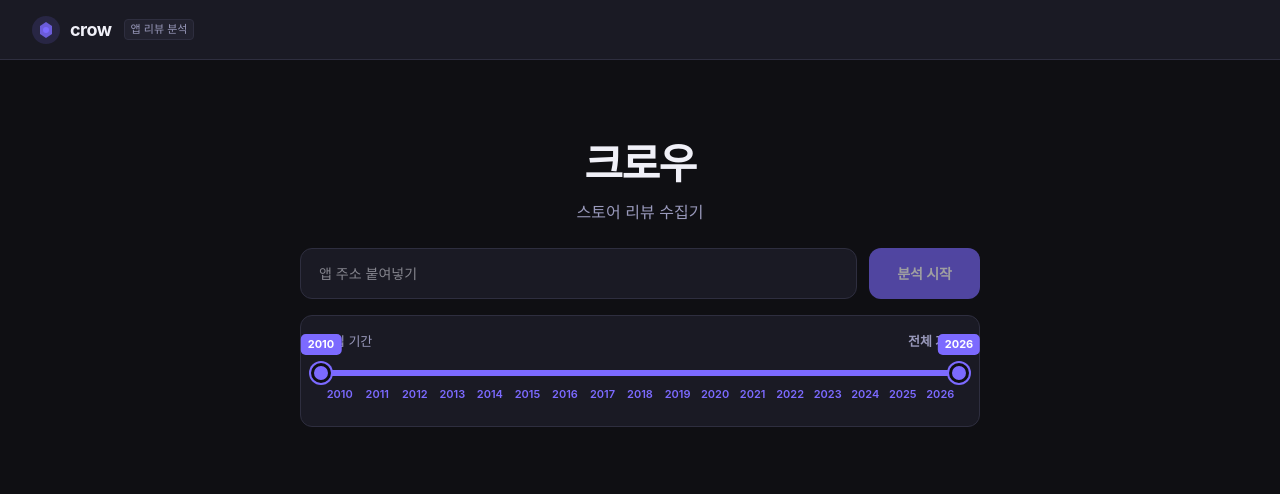
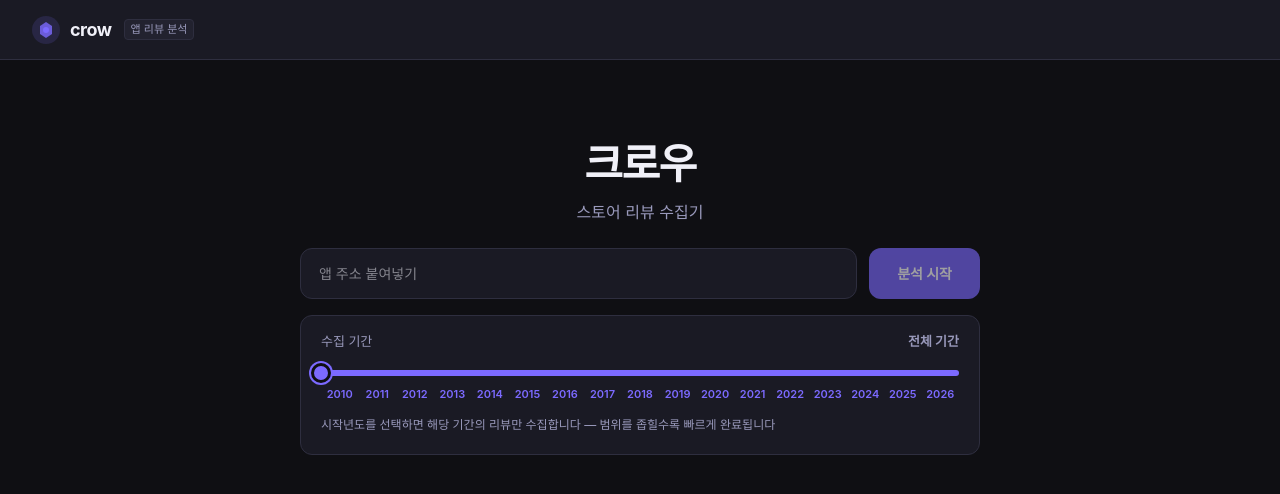
Before and after one commit to yohanux/crow, a Next.js app: page / in a window 1280 px wide. Shown: the top 494 px of the page. Built offline with nearby package versions, Linux system fonts and the light colour scheme.

Commit message:
feat: 종료년도 핸들 제거(오늘 고정), 툴팁 제거, 안내 텍스트 상시 노출
Co-Authored-By: Claude Sonnet 4.6 <noreply@anthropic.com>

```diff
--- a/app/page.tsx
+++ b/app/page.tsx
@@ -366,11 +366,11 @@ export default function Home() {
                   onChange={setYearRange}
                   disabled={status === "loading"}
                 />
-                {!isAllYears && (
-                  <div style={{ marginTop: 10, display: "flex", justifyContent: "space-between", alignItems: "center" }}>
-                    <span style={{ fontSize: 12, color: "var(--text-secondary)" }}>
-                      선택한 기간의 리뷰만 수집합니다 — 범위를 좁힐수록 빠르게 완료됩니다
-                    </span>
+                <div style={{ marginTop: 10, display: "flex", justifyContent: "space-between", alignItems: "center" }}>
+                  <span style={{ fontSize: 12, color: "var(--text-secondary)" }}>
+                    시작년도를 선택하면 해당 기간의 리뷰만 수집합니다 — 범위를 좁힐수록 빠르게 완료됩니다
+                  </span>
+                  {!isAllYears && (
                     <button
                       type="button"
                       onClick={() => setYearRange([MIN_YEAR, MAX_YEAR])}
@@ -387,8 +387,8 @@ export default function Home() {
                     >
                       초기화
                     </button>
-                  </div>
-                )}
+                  )}
+                </div>
               </div>
 
             </form>
--- a/components/YearRangeSlider.tsx
+++ b/components/YearRangeSlider.tsx
@@ -11,13 +11,12 @@ interface Props {
 }
 
 export default function YearRangeSlider({ min, max, value, onChange, disabled }: Props) {
-  const [startYear, endYear] = value;
+  const [startYear] = value;
   const trackRef = useRef<HTMLDivElement>(null);
 
   const toPercent = (v: number) => ((v - min) / (max - min)) * 100;
   const toYear = (percent: number) => Math.round(min + Math.max(0, Math.min(1, percent)) * (max - min));
 
-  // 트랙 클릭 → 시작년도 설정
   const handleTrackClick = useCallback(
     (e: React.MouseEvent) => {
       if (disabled) return;
@@ -26,17 +25,16 @@ export default function YearRangeSlider({ min, max, value, onChange, disabled }:
       const rect = track.getBoundingClientRect();
       const pct = (e.clientX - rect.left) / rect.width;
       const year = toYear(pct);
-      onChange([Math.min(year, endYear), endYear]);
+      onChange([Math.min(year, max), max]);
     },
-    [disabled, endYear, onChange, toYear]
+    [disabled, max, onChange, toYear]
   );
 
-  // 드래그 핸들러 (시작/종료 thumb 공용)
   const startDrag = useCallback(
-    (thumb: "start" | "end") => (e: React.MouseEvent | React.TouchEvent) => {
+    (e: React.MouseEvent | React.TouchEvent) => {
       if (disabled) return;
       e.preventDefault();
-      e.stopPropagation(); // 트랙 click 이벤트 차단
+      e.stopPropagation();
       const track = trackRef.current;
       if (!track) return;
 
@@ -44,11 +42,7 @@ export default function YearRangeSlider({ min, max, value, onChange, disabled }:
         const rect = track.getBoundingClientRect();
         const pct = (clientX - rect.left) / rect.width;
         const year = toYear(pct);
-        if (thumb === "start") {
-          onChange([Math.min(year, endYear), endYear]);
-        } else {
-          onChange([startYear, Math.max(year, startYear)]);
-        }
+        onChange([Math.min(year, max), max]);
       };
 
       const onMouseMove = (ev: MouseEvent) => move(ev.clientX);
@@ -67,12 +61,11 @@ export default function YearRangeSlider({ min, max, value, onChange, disabled }:
       const clientX = "touches" in e ? e.touches[0].clientX : e.clientX;
       move(clientX);
     },
-    [disabled, startYear, endYear, onChange, toYear]
+    [disabled, max, onChange, toYear]
   );
 
   const leftPct = toPercent(startYear);
-  const rightPct = toPercent(endYear);
-  const isAll = startYear === min && endYear === max;
+  const isAll = startYear === min;
 
   return (
     <div style={{ display: "flex", flexDirection: "column", gap: 10 }}>
@@ -89,7 +82,7 @@ export default function YearRangeSlider({ min, max, value, onChange, disabled }:
             transition: "all 0.2s",
           }}
         >
-          {isAll ? "전체 기간" : `${startYear} ~ ${endYear}`}
+          {isAll ? "전체 기간" : `${startYear} ~ ${max}`}
         </span>
       </div>
 
@@ -115,7 +108,7 @@ export default function YearRangeSlider({ min, max, value, onChange, disabled }:
             style={{
               position: "absolute",
               left: `${leftPct}%`,
-              width: `${rightPct - leftPct}%`,
+              width: `${100 - leftPct}%`,
               height: "100%",
               background: disabled ? "var(--border)" : "var(--accent)",
               borderRadius: 3,
@@ -124,23 +117,33 @@ export default function YearRangeSlider({ min, max, value, onChange, disabled }:
             }}
           />
 
-          {/* Start thumb */}
-          <Thumb
-            percent={leftPct}
-            onMouseDown={startDrag("start")}
-            disabled={disabled}
-            label={String(startYear)}
-            side="left"
+          {/* Start thumb only */}
+          <div
+            style={{
+              position: "absolute",
+              left: `${leftPct}%`,
+              top: "50%",
+              transform: "translate(-50%, -50%)",
+              zIndex: 2,
+            }}
+          >
+            <div
+              onMouseDown={startDrag}
+              onTouchStart={startDrag}
+              onClick={(e) => e.stopPropagation()}
+              style={{
+                width: 20,
+                height: 20,
+                borderRadius: "50%",
+                background: disabled ? "var(--border)" : "var(--accent)",
+                border: "3px solid var(--background)",
+                boxShadow: disabled ? "none" : "0 0 0 2px var(--accent)",
+                cursor: disabled ? "not-allowed" : "grab",
+                transition: "box-shadow 0.15s, background 0.15s",
+                userSelect: "none",
+              }}
             />
-
-          {/* End thumb */}
-          <Thumb
-            percent={rightPct}
-            onMouseDown={startDrag("end")}
-            disabled={disabled}
-            label={String(endYear)}
-            side="right"
-          />
+          </div>
         </div>
 
         {/* Year ticks */}
@@ -148,11 +151,11 @@ export default function YearRangeSlider({ min, max, value, onChange, disabled }:
           {Array.from({ length: max - min + 1 }, (_, i) => min + i).map((y) => (
             <span
               key={y}
-              onClick={(e) => { e.stopPropagation(); if (!disabled) onChange([Math.min(y, endYear), endYear]); }}
+              onClick={(e) => { e.stopPropagation(); if (!disabled) onChange([Math.min(y, max), max]); }}
               style={{
                 fontSize: 11,
-              color: y >= startYear && y <= endYear ? "var(--accent)" : "var(--border)",
-              fontWeight: y >= startYear && y <= endYear ? 600 : 400,
+                color: y >= startYear ? "var(--accent)" : "var(--border)",
+                fontWeight: y >= startYear ? 600 : 400,
                 transition: "color 0.15s",
                 flex: 1,
                 textAlign: "center",
@@ -168,68 +171,3 @@ export default function YearRangeSlider({ min, max, value, onChange, disabled }:
     </div>
   );
 }
-
-function Thumb({
-  percent,
-  onMouseDown,
-  disabled,
-  label,
-  side,
-}: {
-  percent: number;
-  onMouseDown: (e: React.MouseEvent | React.TouchEvent) => void;
-  disabled?: boolean;
-  label: string;
-  side: "left" | "right";
-}) {
-  return (
-    <div
-      style={{
-        position: "absolute",
-        left: `${percent}%`,
-        top: "50%",
-        transform: "translate(-50%, -50%)",
-        zIndex: 2,
-      }}
-    >
-      {/* Tooltip */}
-      <div
-        style={{
-          position: "absolute",
-          bottom: "calc(100% + 8px)",
-          left: "50%",
-          transform: "translateX(-50%)",
-          background: disabled ? "var(--border)" : "var(--accent)",
-          color: "#fff",
-          fontSize: 11,
-          fontWeight: 700,
-          padding: "2px 7px",
-          borderRadius: 5,
-          whiteSpace: "nowrap",
-          pointerEvents: "none",
-          opacity: side === "left" ? 1 : 1,
-        }}
-      >
-        {label}
-      </div>
-
-      {/* Handle */}
-      <div
-        onMouseDown={onMouseDown}
-        onTouchStart={onMouseDown}
-        onClick={(e) => e.stopPropagation()} // 트랙 click 전파 차단
-        style={{
-          width: 20,
-          height: 20,
-          borderRadius: "50%",
-          background: disabled ? "var(--border)" : "var(--accent)",
-          border: "3px solid var(--background)",
-          boxShadow: disabled ? "none" : "0 0 0 2px var(--accent)",
-          cursor: disabled ? "not-allowed" : "grab",
-          transition: "box-shadow 0.15s, background 0.15s",
-          userSelect: "none",
-        }}
-      />
-    </div>
-  );
-}
```
Lines whose indentation alone changed are shown as unchanged.
